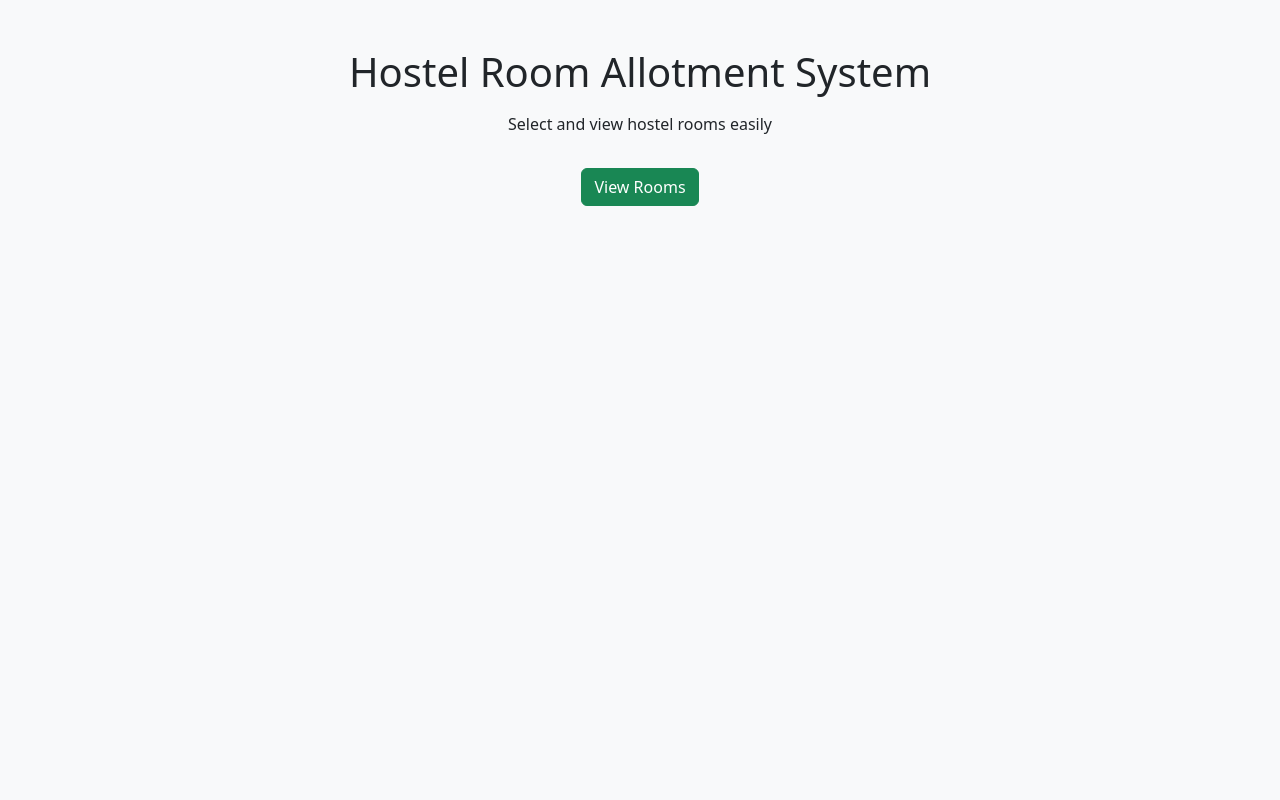
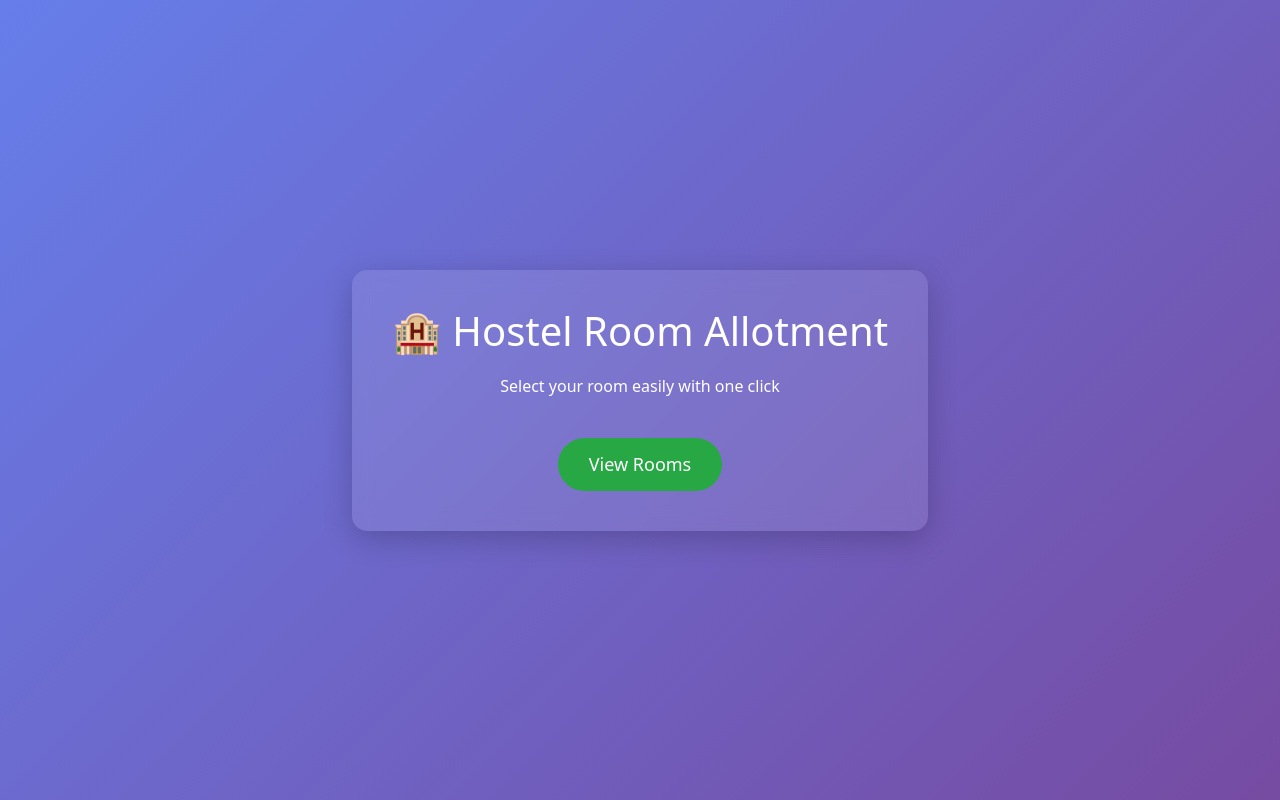
Before and after one commit to Bilal1Ahmad/HOSTEL-ROOM-ALLOTMENT, a Flask app: page / in a window 1280 px wide. Run offline with Flask 3, Linux system fonts and the light colour scheme.

```diff
--- a/database.py
+++ b/database.py
@@ -9,7 +9,8 @@ id INTEGER PRIMARY KEY AUTOINCREMENT,
 room_number INTEGER,
 floor INTEGER,
 capacity INTEGER,
-status TEXT
+status TEXT,
+student TEXT
 )
 """)
 
--- a/templates/index.html
+++ b/templates/index.html
@@ -2,25 +2,77 @@
 <html lang="en">
 
 <head>
-
 <meta charset="UTF-8">
 <meta name="viewport" content="width=device-width, initial-scale=1.0">
 
-<title>Hostel Room System</title>
+<title>Hostel Room Allotment</title>
 
 <link href="https://cdn.jsdelivr.net/npm/bootstrap@5.3.2/dist/css/bootstrap.min.css" rel="stylesheet">
 
+<style>
+
+/* Gradient Background */
+body {
+    height: 100vh;
+    margin: 0;
+    background: linear-gradient(135deg, #667eea, #764ba2);
+    color: white;
+    display: flex;
+    align-items: center;
+    justify-content: center;
+}
+
+/* Glass Effect Box */
+.hero {
+    text-align: center;
+    background: rgba(255, 255, 255, 0.1);
+    padding: 40px;
+    border-radius: 15px;
+    backdrop-filter: blur(10px);
+    box-shadow: 0 8px 30px rgba(0,0,0,0.2);
+}
+
+/* Button Animation */
+.btn-custom {
+    background-color: #28a745;
+    color: white;
+    padding: 12px 30px;
+    font-size: 18px;
+    border-radius: 30px;
+    transition: 0.3s;
+}
+
+.btn-custom:hover {
+    transform: scale(1.1);
+    background-color: #218838;
+}
+
+/* Floating Animation */
+@keyframes float {
+    0% { transform: translateY(0px); }
+    50% { transform: translateY(-10px); }
+    100% { transform: translateY(0px); }
+}
+
+.hero h1 {
+    animation: float 3s ease-in-out infinite;
+}
+
+</style>
+
 </head>
 
-<body class="bg-light">
+<body>
 
-<div class="container text-center mt-5">
+<div class="hero">
 
-<h1>Hostel Room Allotment System</h1>
+<h1>🏨 Hostel Room Allotment</h1>
 
-<p class="mt-3">Select and view hostel rooms easily</p>
+<p class="mt-3">Select your room easily with one click</p>
 
-<a href="/rooms" class="btn btn-success mt-3">View Rooms</a>
+<a href="/rooms" class="btn btn-custom mt-4">
+View Rooms
+</a>
 
 </div>
 
```
Also changed, not shown: templates/rooms.html (+97 -17 lines), hostel.db.
